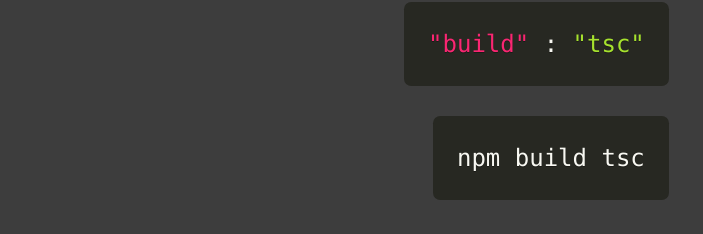
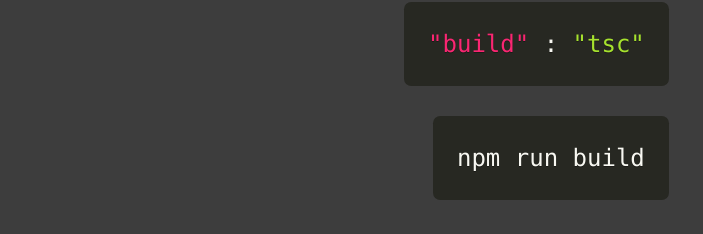
Before and after one commit to TimothyRedPanda/red-panda-portfolio, a Next.js app: page /typescript in a window 1280 px wide. Shown: the part 3303-3537 px from the top of the page, without its empty margins (288-991 px from the left). Built offline with nearby package versions, Linux system fonts and the light colour scheme; a web font is replaced by a local one.

Commit message:
Typo-fixed in NPM run build

```diff
--- a/src/app/typescript/page.tsx
+++ b/src/app/typescript/page.tsx
@@ -74,7 +74,7 @@
                          timeStamp="Red Panda"
                 />
                 <CodeSnippet code='"build" : "tsc"'/>
-                <CodeSnippet code="npm build tsc"/>
+                <CodeSnippet code="npm run build"/>
             </section>
             <section className={styles.imessage}>
                 <TextBox text="Thanks so much for this! ❤️"
```
